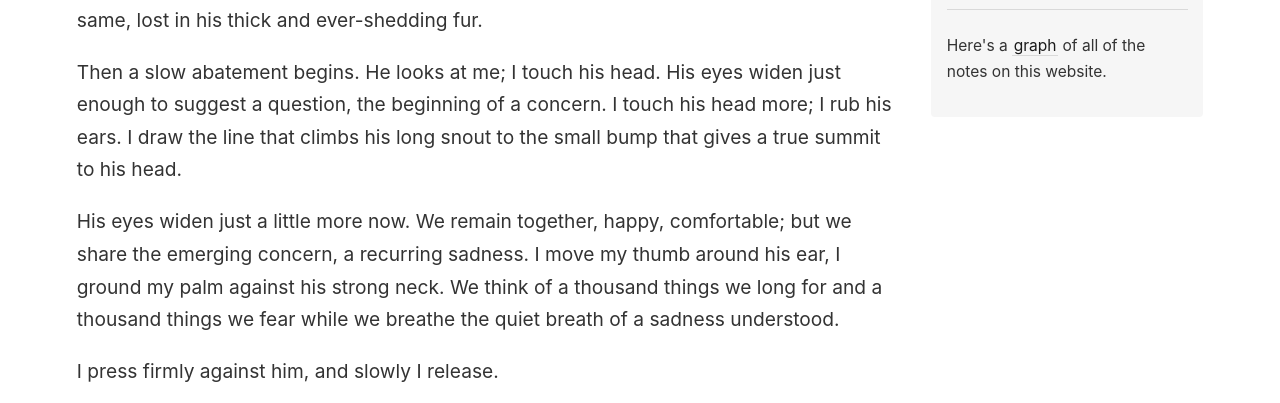
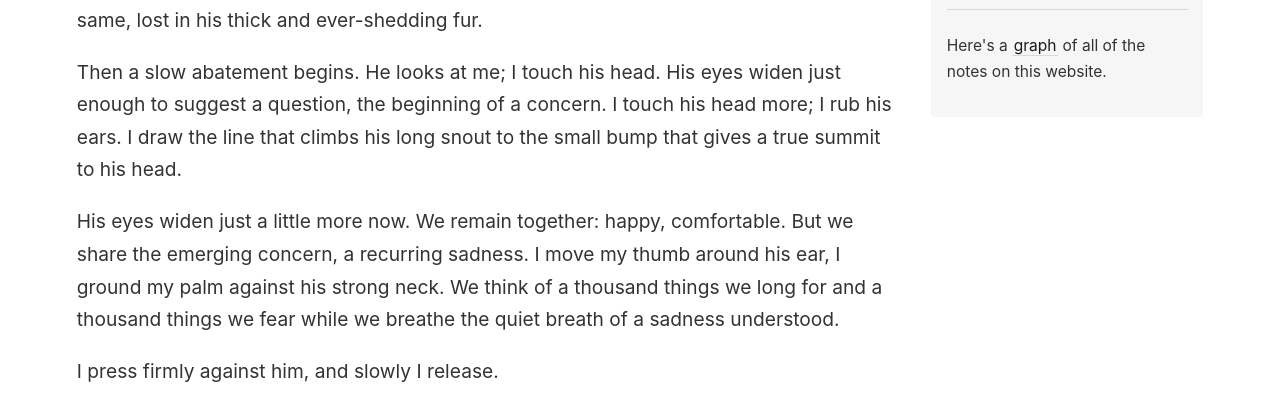
Before and after one commit to agiovine/agiovine.github.io, a Jekyll site: the page built from _notes/petting-Dudley.md, in a window 1280 px wide. Shown: the part 422-825 px from the top of the page. Built offline with Jekyll 4.4.1, drawn with Linux system fonts in a browser that asks for light colours.

Commit message:
Add files via upload

```diff
--- a/_notes/petting-Dudley.md
+++ b/_notes/petting-Dudley.md
@@ -10,6 +10,6 @@ He stands, and for a minute or two, we share a pure joy together.  The rough fri
 
 Then a slow abatement begins.  He looks at me; I touch his head.  His eyes widen just enough to suggest a question, the beginning of a concern.  I touch his head more; I rub his ears.  I draw the line that climbs his long snout to the small bump that gives a true summit to his head.
 
-His eyes widen just a little more now.  We remain together, happy, comfortable; but we share the emerging concern, a recurring sadness.  I move my thumb around his ear, I ground my palm against his strong neck.  We think of a thousand things we long for and a thousand things we fear while we breathe the quiet breath of a sadness understood.
+His eyes widen just a little more now.  We remain together: happy, comfortable.  But we share the emerging concern, a recurring sadness.  I move my thumb around his ear, I ground my palm against his strong neck.  We think of a thousand things we long for and a thousand things we fear while we breathe the quiet breath of a sadness understood.
 
 I press firmly against him, and slowly I release.
```
